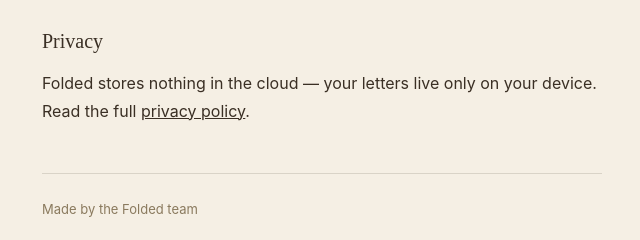
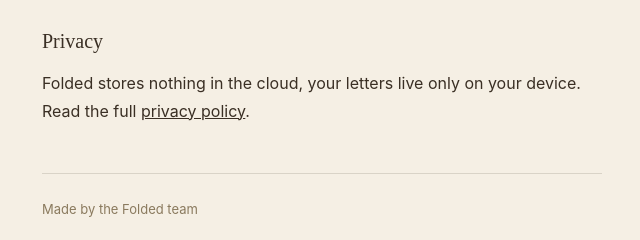
Before and after one commit to foldedapp/folded, a plain HTML site: page index.html in a window 1280 px wide. Shown: the part 455-695 px from the top of the page, 318-958 px from the left. Drawn offline with Linux system fonts and the light colour scheme.

Commit message:
Update index.html

```diff
--- a/index.html
+++ b/index.html
@@ -61,7 +61,7 @@
     <p>Questions, feedback, or trouble with the app? Send a note to <a href="mailto:foldedlettersapp@gmail.com">foldedlettersapp@gmail.com</a> and we'll get back to you.</p>
 
     <h2>Privacy</h2>
-    <p>Folded stores nothing in the cloud — your letters live only on your device. Read the full <a href="privacy.html">privacy policy</a>.</p>
+    <p>Folded stores nothing in the cloud, your letters live only on your device. Read the full <a href="privacy.html">privacy policy</a>.</p>
 
     <p class="footer">Made by the Folded team</p>
   </div>
```
